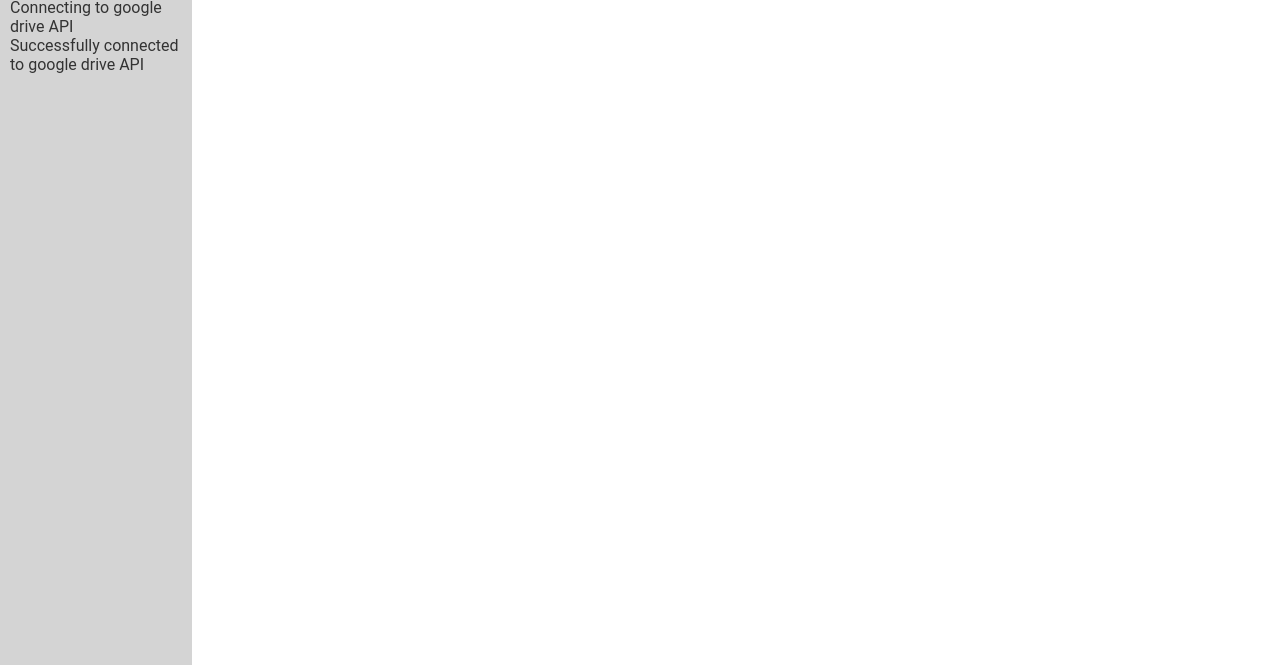
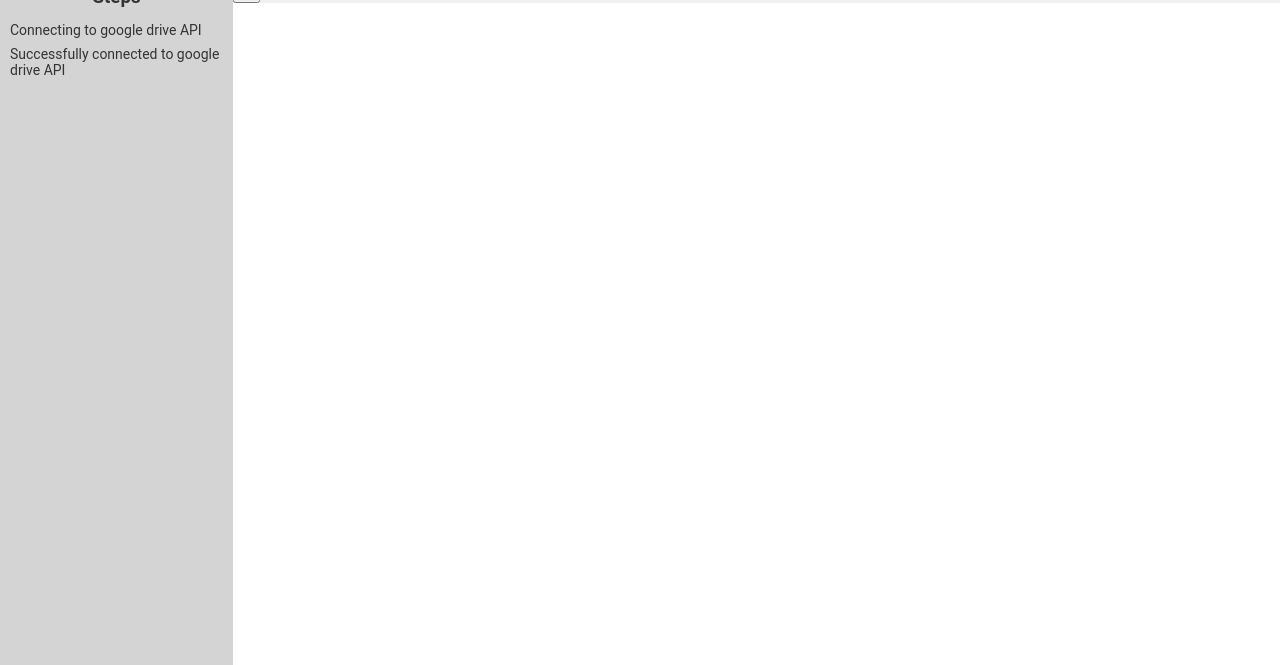
Before and after one commit to jghughesai/auto-transcript-workflow, a Python web app: template templates/index.html in a window 1280 px wide. Shown: the part 135-800 px from the top of the page. Run offline with Jinja, Linux system fonts and the light colour scheme; the template is opened without the code that fills it, so the values that code supplies are empty.

Commit message:
Position content section so it fits within space between side bar and header

```diff
--- a/static/style.css
+++ b/static/style.css
@@ -40,11 +40,13 @@ header {
 .side-bar {
     background-color: var(--sidebar-surface);
     color: var(--main-font);
-    width: 15%;
+    width: 233px;
+    min-width: 233px;
+    max-width: 233px;
     height: 100%;
     position: absolute;
     top: 0;
-    z-index: 0;
+    z-index: 99;
 }
 
 .side-bar-content-container {
@@ -53,8 +55,20 @@ header {
     padding: 10px 10px;
 }
 
+.side-bar-header {
+    text-align: center;
+    padding: 10px 0;
+}
+
+.step-card {
+    padding: 4px 0;
+    font-size: 14px;
+}
+
 .content {
     background-color: var(--secondary-surface);
     position: absolute;
-    display: none;
+    width: 100vw;
+    padding-left: 233px;
+    z-index: 0;
 }
```
